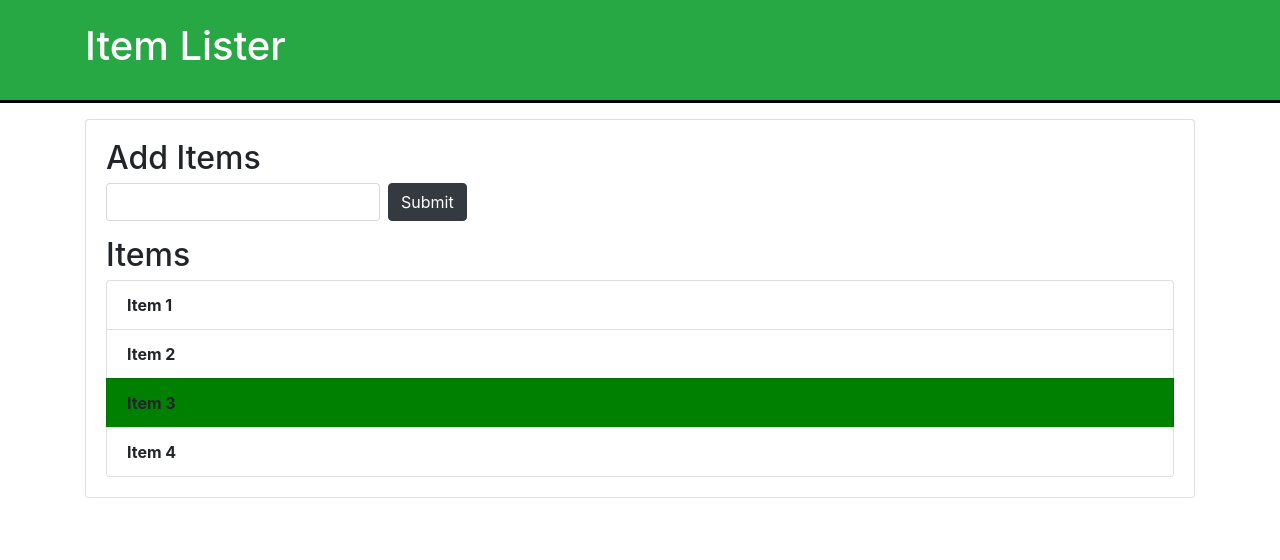
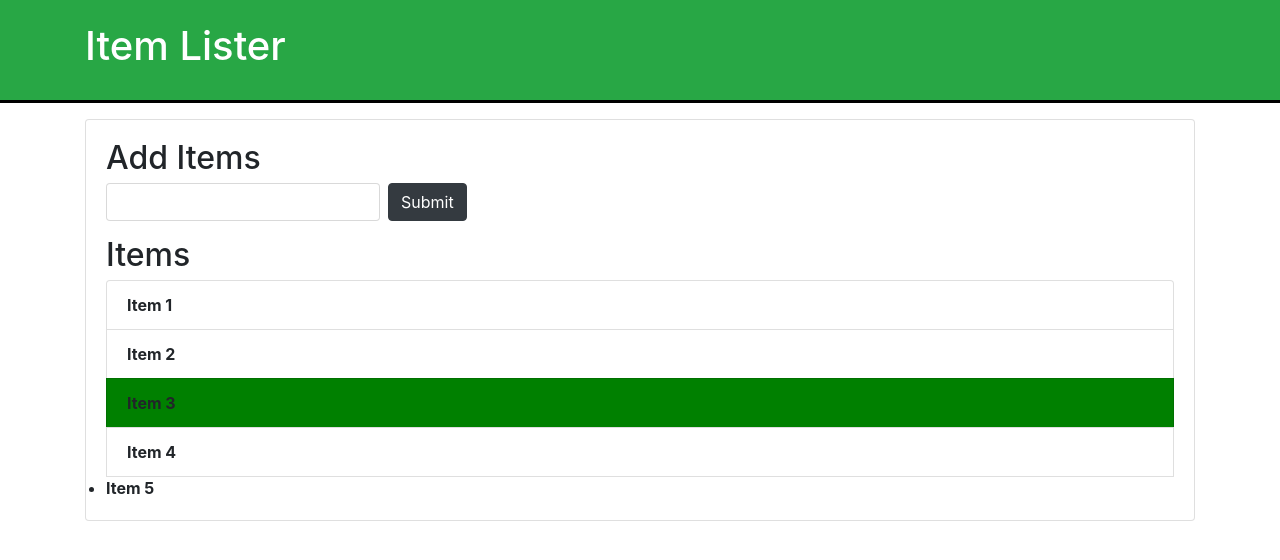
Before and after one commit to malviyasarvesh83/FirstGit, a plain HTML site: page index.html in a window 1280 px wide. Drawn offline with nearby package versions, Linux system fonts and the light colour scheme.

Commit message:
Fourth commit

```diff
--- a/index.html
+++ b/index.html
@@ -27,6 +27,7 @@
       <li class="list-group-item">Item 2</li>
       <li class="list-group-item">Item 3</li>
       <li class="list-group-item">Item 4</li>
+      <li>Item 5</li>
     </ul>
    </div>
   </div>
@@ -50,10 +51,10 @@
     // headerTitle.innerHTML = 'GoodBye';
     header.style.borderBottom = 'solid 3px #000';
 
-    var items = document.getElementsByClassName('list-group-item');
-    items[2].style.backgroundColor = 'green';
-    for (var i=0;i<=items.length;i++) {
-        items[i].style.fontWeight = 'bold';
+    var li = document.getElementsByTagName('li');
+    li[2].style.backgroundColor = 'green';
+    for (var i=0;i<=li.length;i++) {
+        li[i].style.fontWeight = 'bold';
     }
 
   </script>
```
